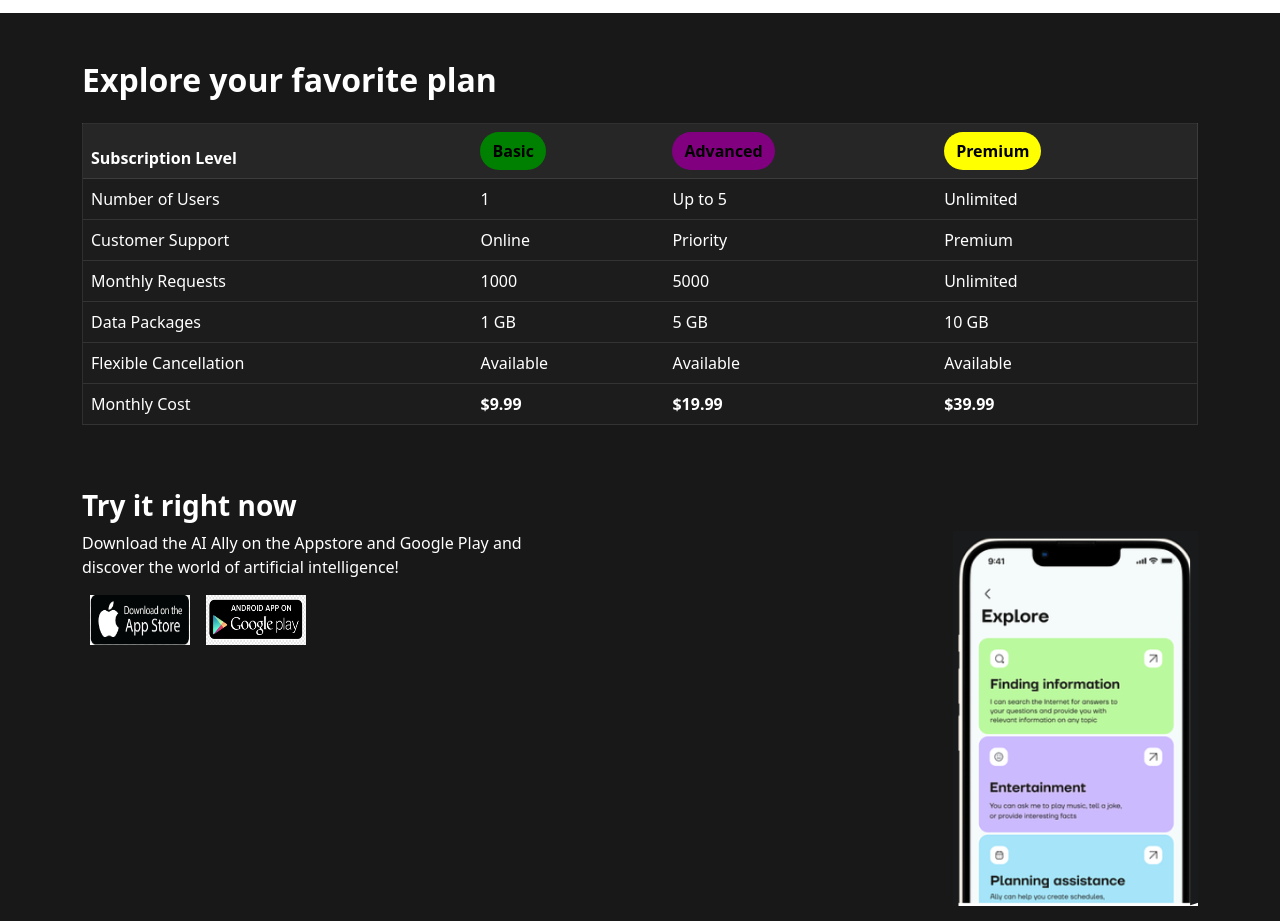
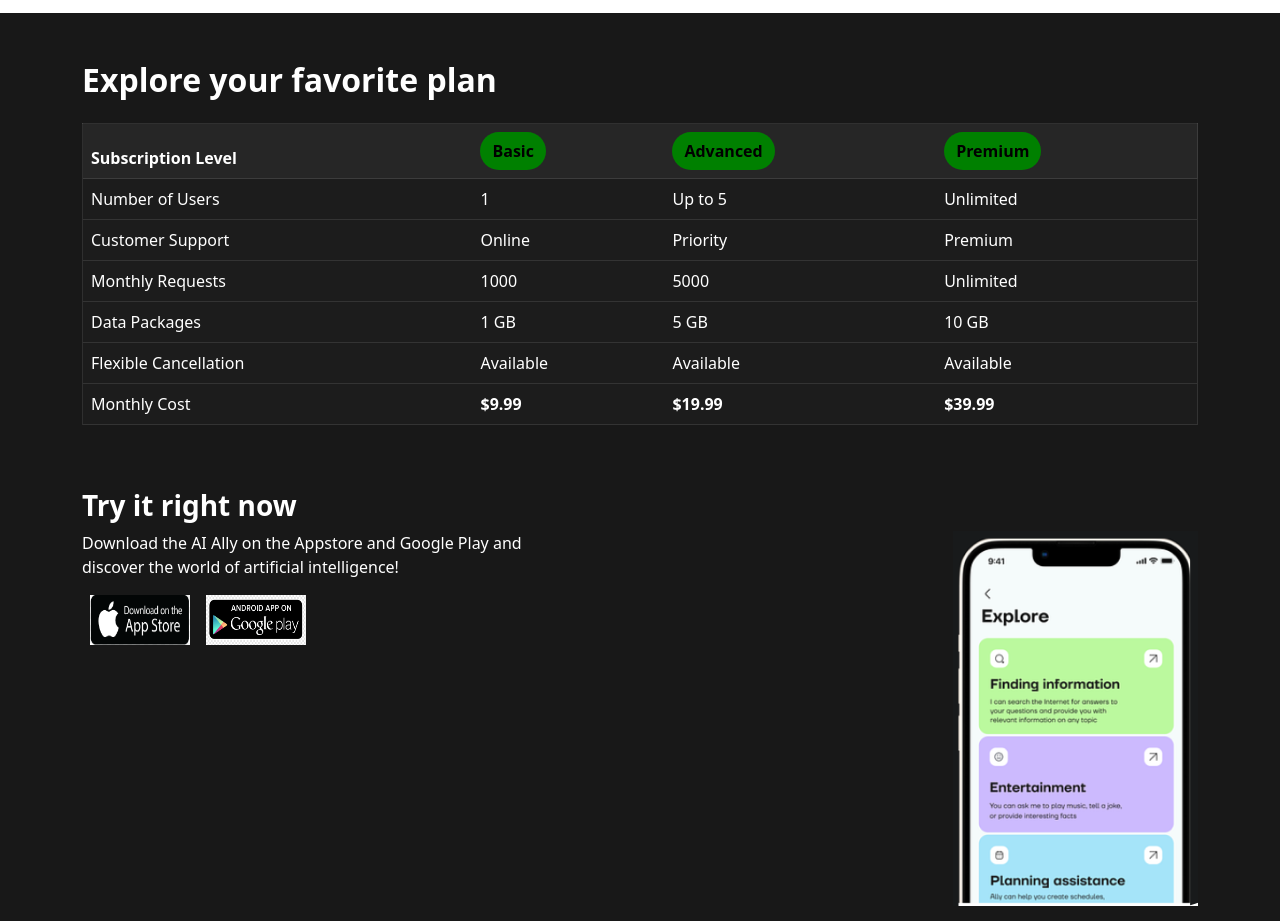
Before and after one commit to De-Inci/frontend, a Next.js app in the folder projectu/: page / in a window 1280 px wide. Shown: the part 2560-3481 px from the top of the page. Built offline with nearby package versions, Linux system fonts and the light colour scheme; no server answers.

Commit message:
Landing page

```diff
--- a/projectu/src/app/dashboard/page.js
+++ b/projectu/src/app/dashboard/page.js
@@ -3,7 +3,10 @@ import React from "react";
 export default function Dashboard() {
 
     return (
+        <>
+            <center><h2>I am dashboard</h2></center>
+            <button className='login-btn'>Logout</button>
+        </>
 
-        <h2>I am dashboard</h2>
     )
 }
--- a/projectu/src/components/Footer.jsx
+++ b/projectu/src/components/Footer.jsx
@@ -1,10 +1,10 @@
 // components/SubscriptionPlans.js
-import React from "react";
-import "./styles/Footer.css";
-import Image from "next/image";
-import img from "./footer.png";
-import appstore from "./appstore.png";
-import playstore from "./playstore.png";
+import React from 'react';
+import './styles/Footer.css';
+import Image from 'next/image';
+import img from './footer.png';
+import appstore from './appstore.png';
+import playstore from './playstore.png';
 
 const Footer = () => {
   return (
@@ -16,9 +16,15 @@ const Footer = () => {
             <thead>
               <tr>
                 <th>Subscription Level</th>
-                <th><button style={{backgroundColor : "green"}}>Basic</button></th>
-                <th><button style={{backgroundColor : "purple"}}>Advanced</button></th>
-                <th><button style={{backgroundColor : "yellow"}}>Premium</button></th>
+                <th>
+                  <button style={{backgroundColor: 'green'}}>Basic</button>
+                </th>
+                <th>
+                  <button style={{backgroundColor: 'green'}}>Advanced</button>
+                </th>
+                <th>
+                  <button style={{backgroundColor: 'green'}}>Premium</button>
+                </th>
               </tr>
             </thead>
             <tbody>
@@ -63,9 +69,9 @@ const Footer = () => {
         </div>
         <div className="mt-5">
           <h3>Try it right now</h3>
-          <div style={{ display: "flex", justifyContent: "space-between" }}>
+          <div style={{display: 'flex', justifyContent: 'space-between'}}>
             <div>
-              <p style={{maxWidth: "450px"}}>
+              <p style={{maxWidth: '450px'}}>
                 Download the AI Ally on the Appstore and Google Play and
                 discover the world of artificial intelligence!
               </p>
@@ -83,11 +89,11 @@ const Footer = () => {
               </div>
             </div>
             <div>
-            <Image
-                  src={img}
-                  alt="Get it on Google Play"
+              <Image
+                src={img}
+                alt="Get it on Google Play"
                 //   className="store-button mx-2"
-                />
+              />
             </div>
           </div>
         </div>
--- a/projectu/src/lib/appwrite.js
+++ b/projectu/src/lib/appwrite.js
@@ -3,7 +3,7 @@ import { Client, Databases, Account } from "appwrite";
 const client = new Client();
 client
   .setEndpoint("https://cloud.appwrite.io/v1")
-  .setProject("66fba8ac0000b1157c1b");
+  .setProject("66fba8a300304cc168a2");
 
 export const account = new Account(client);
 export const databases = new Databases(client);
```
